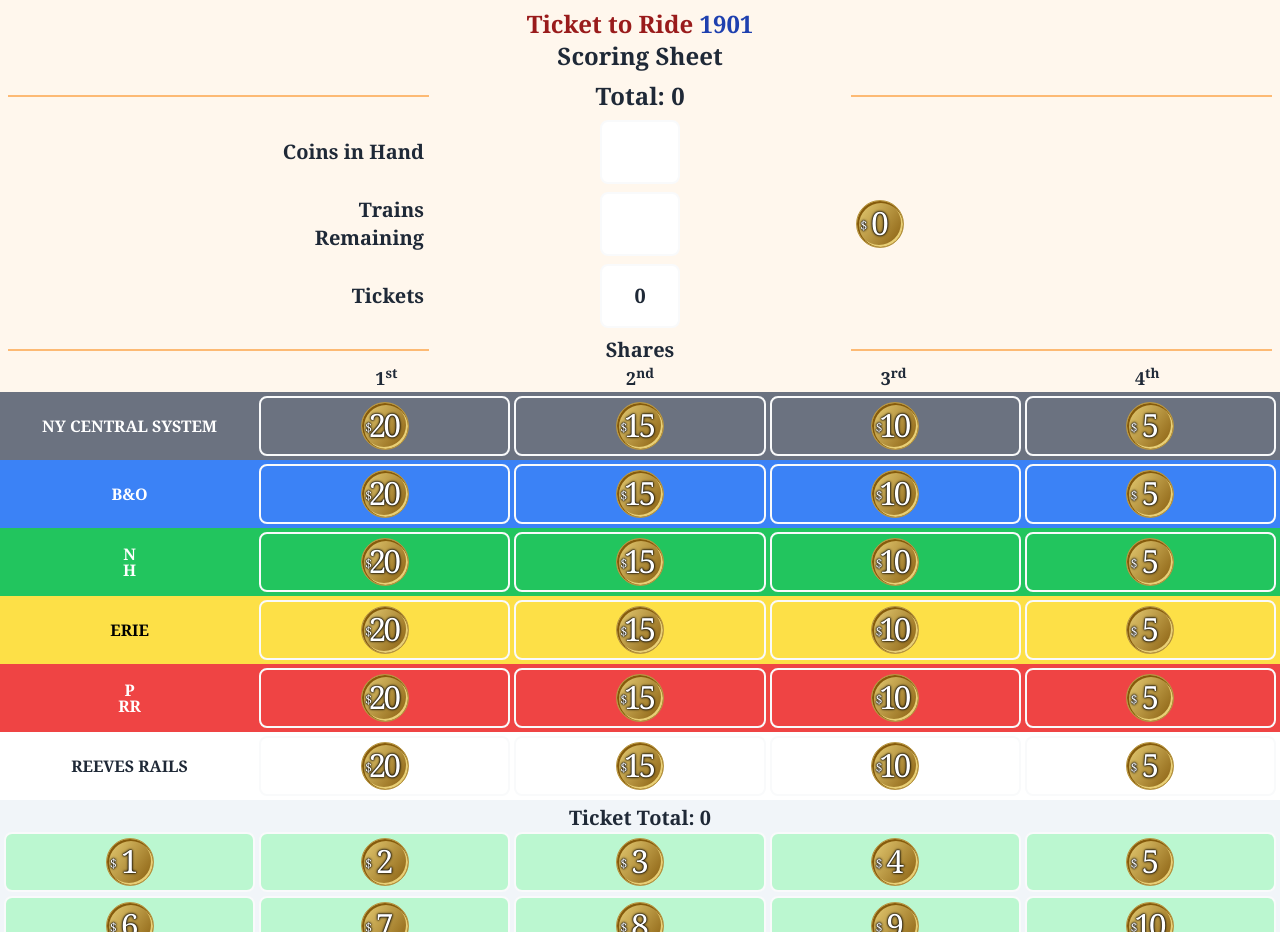
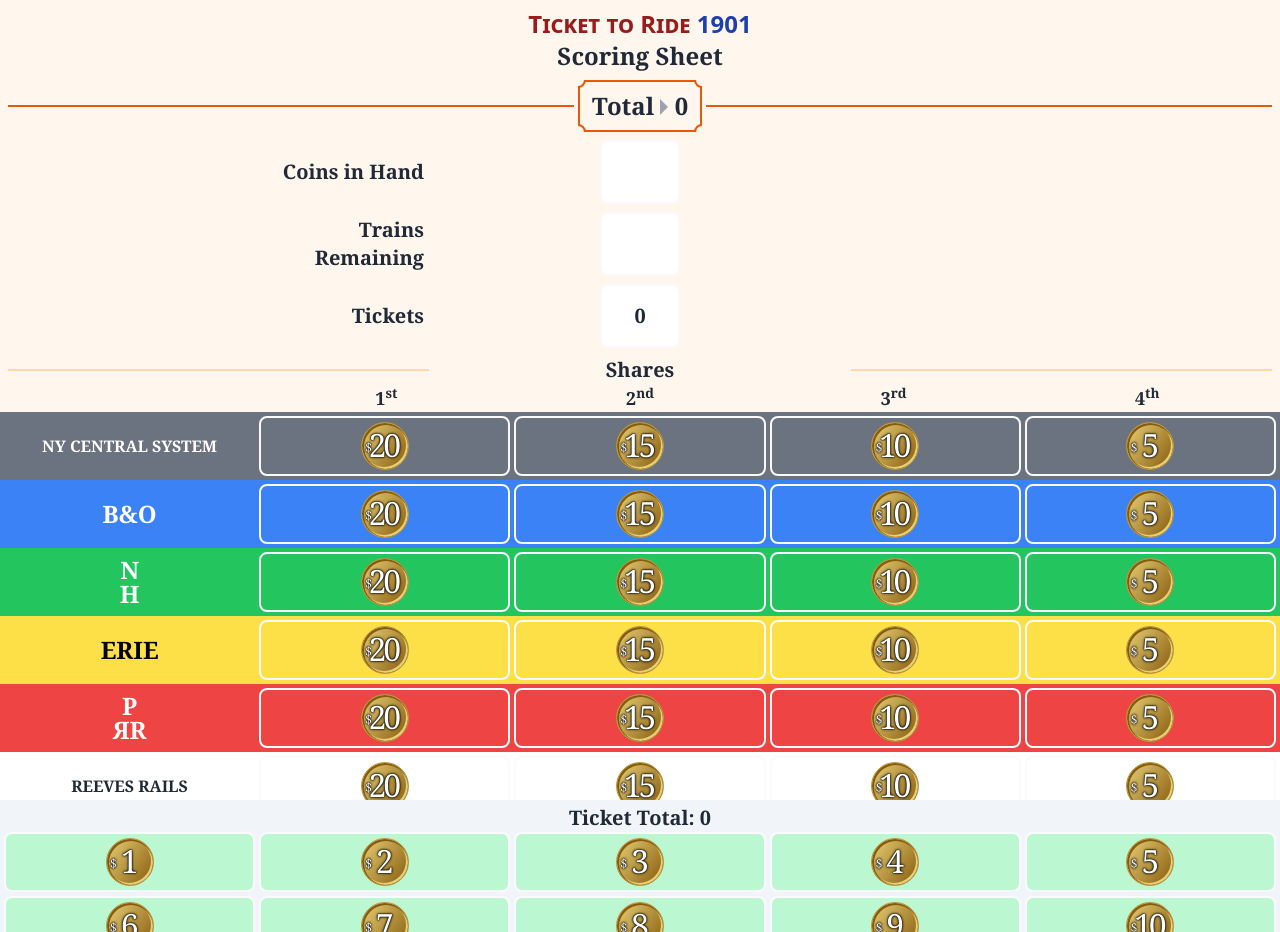
Before and after one commit to nick1n/heat, a Vue app: page /#/ticket in a window 1280 px wide. Before the commit the page ends 892 px from the top, so only its background shows below. Built offline with nearby package versions, Linux system fonts and the light colour scheme.

Commit message:
minor design tweaks, some clean up, and fixes

```diff
--- a/src/views/TicketView.vue
+++ b/src/views/TicketView.vue
@@ -8,9 +8,9 @@
   logged.push(message)
 }
 
-const coins = ref<number | null>(null)
+const coins = ref<number | string>('')
 
-const trains = ref<number | null>(null)
+const trains = ref<number | string>('')
 const trainPoints = computed(() => {
   if (trains.value === null) {
     return 0
@@ -24,19 +24,26 @@
     return 7
   } else if (trains.value === 4) {
     return 6
-  } else if (trains.value >= 5 && trains.value <= 7) {
+  } else if (+trains.value >= 5 && +trains.value <= 7) {
     return 4
-  } else if (trains.value >= 8 && trains.value <= 10) {
+  } else if (+trains.value >= 8 && +trains.value <= 10) {
     return 2
   }
   return 0
 })
 
-const COMPANIES = ['NY CENTRAL SYSTEM', 'B&O', 'N\nH', 'ERIE', 'P\nRR', 'REEVES RAILS'] as const
-const COLORS = ['bg-gray-500 text-white', 'bg-blue-500 text-white', 'bg-green-500 text-white', 'bg-yellow-300 text-black', 'bg-red-500 text-white', 'bg-white'] as const
+const COMPANIES = ['NY CENTRAL SYSTEM', 'B&O', 'N\nH', 'ERIE', 'P\nЯR', 'REEVES RAILS'] as const
+const CLASSES = [
+  'bg-gray-500 text-white',
+  'bg-blue-500 text-white text-2xl',
+  'bg-green-500 text-white text-2xl',
+  'bg-yellow-300 text-black text-2xl',
+  'bg-red-500 text-white text-2xl',
+  'bg-white'
+] as const
 const TIERS = [20, 15, 10, 5]
 const shares = reactive([0, 0, 0, 0, 0, 0])
-const shareSum = computed(() => sum(shares))
+const shareSum = computed(() => shares.reduce((a, b) => a + b, 0))
 
 function handleShare(ci: number, amt: number, ti: number) {
   if (shares[ci] === amt) {
@@ -52,26 +59,36 @@
   }
 }
 
+let id = 0
+function getId() {
+  return id++
+}
+
+type Ticket = {
+  id: number
+  amt: number
+}
+
 const showTicketInput = ref(false)
-const tickets = reactive<number[]>([])
-const ticketSum = computed(() => sum(tickets))
+const tickets = reactive<Ticket[]>([])
+const ticketSum = computed(() => tickets.reduce((a, b) => a + b.amt, 0))
 const positive = ref(true)
 
 function addTicket(amt: number) {
   if (positive.value) {
-    tickets.push(amt)
+    tickets.push({ id: getId(), amt })
     log('Added Completed Ticket for $' + amt)
   } else {
-    tickets.push(-amt)
+    tickets.push({ id: getId(), amt: -amt })
     log('Added Incomplete Ticket for -$' + amt)
   }
 }
 
 function removeTicket(event: MouseEvent, i: number) {
-  if (tickets[i] < 0) {
-    log('Removed Incomplete Ticket for -$' + -tickets[i])
+  if (tickets[i].amt < 0) {
+    log('Removed Incomplete Ticket for -$' + -tickets[i].amt)
   } else {
-    log('Removed Completed Ticket for $' + tickets[i])
+    log('Removed Completed Ticket for $' + tickets[i].amt)
   }
 
   const target = event.currentTarget as HTMLDivElement
@@ -79,22 +96,17 @@
   setTimeout(() => tickets.splice(i, 1), 150)
 }
 
-function sum(arr: number[]) {
-  return arr.reduce((a, b) => a + b, 0)
-}
-
-const total = computed(() => (coins.value || 0) + trainPoints.value + ticketSum.value + shareSum.value)
+const total = computed(() => (+coins.value || 0) + trainPoints.value + ticketSum.value + shareSum.value)
 
 function onlyNumber(event: KeyboardEvent) {
-  console.log(event.key)
-  if (!/\d/.test(event.key)) {
+  if (!/[0-9]/.test(event.key)) {
     event.preventDefault()
   }
 }
 
 function reset() {
-  coins.value = null
-  trains.value = null
+  coins.value = ''
+  trains.value = ''
   tickets.length = 0
   shares.fill(0)
   logged.length = 0
@@ -102,7 +114,7 @@
 </script>
 
 <template>
-  <div class="bg-orange-50 px-2 text-center font-bold text-gray-800">
+  <div class="serif bg-orange-50 px-2 text-center font-bold text-gray-800">
     <div class="hidden grid-cols-2">
       <div class="grid grid-cols-2">
         <div>Trains Left</div>
@@ -141,12 +153,23 @@
       </div>
     </div>
 
-    <div class="py-2 text-center text-2xl"><span class="text-red-800">Ticket to Ride</span> <span class="text-blue-800">1901</span><br />Scoring Sheet</div>
+    <div class="py-2 text-center font-sans text-2xl">
+      <span class="text-red-800" style="font-variant: small-caps">Ticket to Ride</span> <span class="text-blue-800">1901</span>
+      <div class="serif">Scoring Sheet</div>
+    </div>
 
-    <div class="mb-2 grid grid-cols-3 items-center">
-      <div class="border-b-2 border-orange-300"></div>
-      <div class="text-2xl">Total: {{ total }}</div>
-      <div class="border-b-2 border-orange-300"></div>
+    <div class="mb-2 flex items-center gap-1">
+      <div class="flex-grow border-b-2 border-orange-600"></div>
+      <div class="relative overflow-hidden whitespace-nowrap text-2xl">
+        <div class="border-2 border-orange-600 px-3 py-2">
+          Total <span class="inline-block border-[.5rem] border-r-0 border-gray-400 border-b-transparent border-t-transparent"></span> {{ total }}
+        </div>
+        <div class="absolute -left-2 -top-2 h-4 w-4 rounded-full border-2 border-orange-600 bg-orange-50"></div>
+        <div class="absolute -bottom-2 -left-2 h-4 w-4 rounded-full border-2 border-orange-600 bg-orange-50"></div>
+        <div class="absolute -right-2 -top-2 h-4 w-4 rounded-full border-2 border-orange-600 bg-orange-50"></div>
+        <div class="absolute -bottom-2 -right-2 h-4 w-4 rounded-full border-2 border-orange-600 bg-orange-50"></div>
+      </div>
+      <div class="flex-grow border-b-2 border-orange-600"></div>
     </div>
 
     <div class="mb-2 grid grid-cols-3 items-center justify-center gap-2 text-xl">
@@ -180,7 +203,7 @@
         />
       </div>
       <div>
-        <div class="relative aspect-square h-12 w-12">
+        <div class="relative h-12 w-12" :class="{ hidden: trains === null || trains === '' }">
           <div class="coin"><span>$</span>{{ trainPoints }}</div>
           <div v-if="trainPoints !== 0" class="absolute -left-1 top-0 text-base">➕</div>
         </div>
@@ -192,9 +215,9 @@
     </div>
 
     <div class="grid grid-cols-3 items-center text-xl">
-      <div class="border-b-2 border-orange-300"></div>
+      <div class="border-b-2 border-orange-200"></div>
       <div>Shares</div>
-      <div class="border-b-2 border-orange-300"></div>
+      <div class="border-b-2 border-orange-200"></div>
     </div>
 
     <div class="grid grid-cols-5 gap-1 text-lg">
@@ -204,7 +227,7 @@
       <div>3<sup>rd</sup></div>
       <div>4<sup>th</sup></div>
     </div>
-    <div v-for="(company, ci) in COMPANIES" :key="company" class="-mx-2 grid grid-cols-5 items-center gap-1 whitespace-pre-wrap p-1" :class="COLORS[ci]">
+    <div v-for="(company, ci) in COMPANIES" :key="company" class="-mx-2 grid grid-cols-5 items-center gap-1 whitespace-pre-wrap p-1" :class="CLASSES[ci]">
       <div class="leading-none">{{ company }}</div>
       <button
         v-for="(amt, ti) in TIERS"
@@ -220,10 +243,18 @@
       </button>
     </div>
 
-    <div class="my-2 grid grid-cols-3 items-center">
-      <div class="border-b-2 border-orange-300"></div>
-      <div class="text-2xl">Total: {{ total }}</div>
-      <div class="border-b-2 border-orange-300"></div>
+    <div class="my-2 flex items-center gap-1">
+      <div class="flex-grow border-b-2 border-orange-600"></div>
+      <div class="relative overflow-hidden whitespace-nowrap text-2xl">
+        <div class="border-2 border-orange-600 px-3 py-2">
+          Total <span class="inline-block border-[.5rem] border-r-0 border-gray-400 border-b-transparent border-t-transparent"></span> {{ total }}
+        </div>
+        <div class="absolute -left-2 -top-2 h-4 w-4 rounded-full border-2 border-orange-600 bg-orange-50"></div>
+        <div class="absolute -bottom-2 -left-2 h-4 w-4 rounded-full border-2 border-orange-600 bg-orange-50"></div>
+        <div class="absolute -right-2 -top-2 h-4 w-4 rounded-full border-2 border-orange-600 bg-orange-50"></div>
+        <div class="absolute -bottom-2 -right-2 h-4 w-4 rounded-full border-2 border-orange-600 bg-orange-50"></div>
+      </div>
+      <div class="flex-grow border-b-2 border-orange-600"></div>
     </div>
 
     <div class="mt-4 text-left font-normal">
@@ -239,8 +270,8 @@
     <div class="fixed bottom-0 left-0 right-0 bg-slate-100 p-1 text-xl transition-transform" :class="{ 'translate-y-full': !showTicketInput }">
       <div class="grid grid-cols-5 gap-1">
         <button
-          v-for="(amt, i) in tickets"
-          :key="i + '-' + amt"
+          v-for="({ id, amt }, i) in tickets"
+          :key="id"
           class="rounded-lg border-2 border-gray-50 p-1 transition-opacity"
           :class="{ 'bg-green-200 hover:bg-green-300 active:bg-green-400': amt > 0, 'bg-red-200 hover:bg-red-300 active:bg-red-400': amt < 0 }"
           @click="removeTicket($event, i)"
@@ -256,7 +287,7 @@
       <div class="grid grid-cols-5 gap-1">
         <button
           v-for="(amt, i) in 23"
-          :key="i + '-' + amt"
+          :key="i"
           class="relative rounded-lg border-2 border-gray-50 p-1"
           :class="{ 'bg-green-200 hover:bg-green-300 active:bg-green-400': positive, 'bg-red-200 hover:bg-red-300 active:bg-red-400': !positive }"
           @click="addTicket(amt)"
@@ -268,7 +299,7 @@
         </button>
         <button v-else class="rounded-lg border-2 border-red-50 bg-red-200 p-1 text-3xl leading-4 hover:bg-red-300 active:bg-red-400" @click="positive = false">➖</button>
         <button
-          class="text-shadow rounded-lg border-2 border-gray-50 bg-gray-200 p-1 text-2xl font-normal leading-4 text-white hover:bg-gray-300 active:bg-gray-400"
+          class="rounded-lg border-2 border-gray-50 bg-gray-200 p-1 text-2xl font-normal leading-4 text-black hover:bg-gray-300 active:bg-gray-400"
           @click="showTicketInput = false"
         >
           Done
@@ -283,7 +314,7 @@
   font-size: 2.2vmin;
 }
 
-* {
+.serif {
   font-family: Cambria, 'Times New Roman', Times, serif;
 }
 
```
